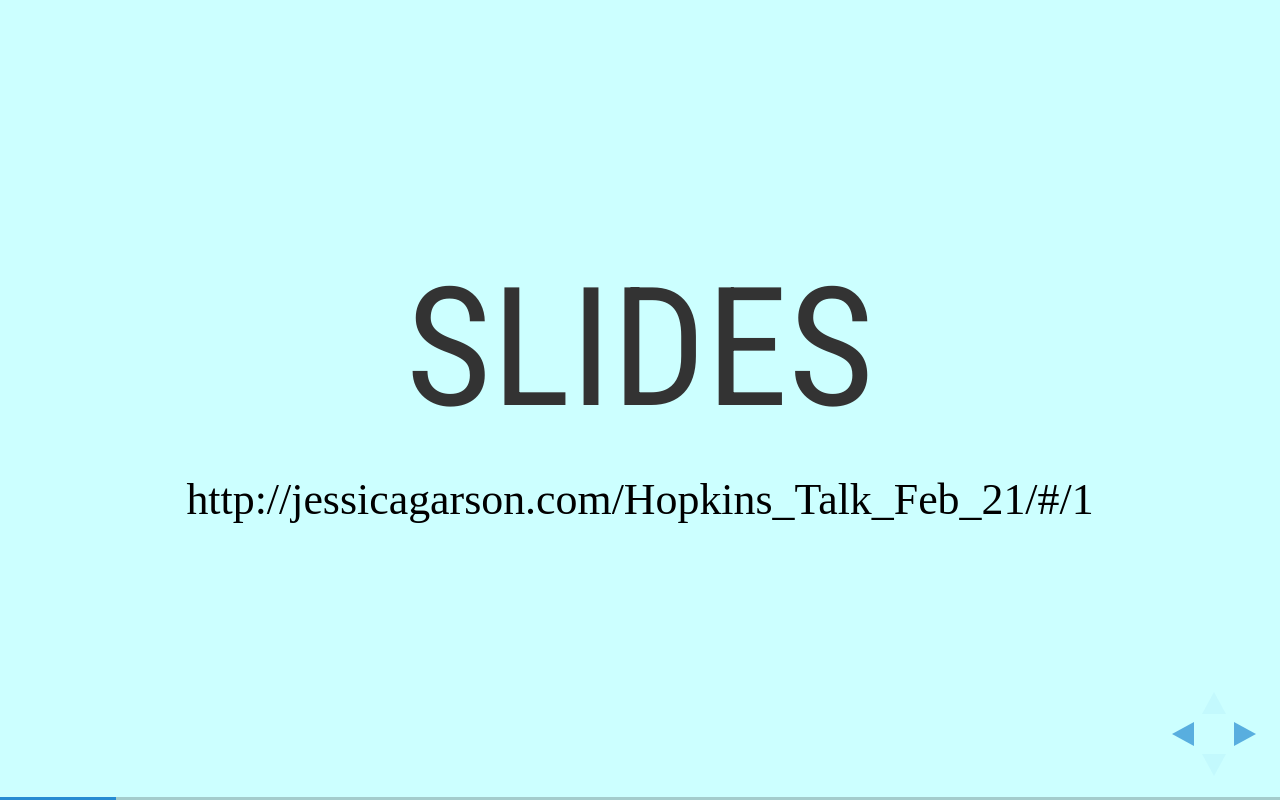
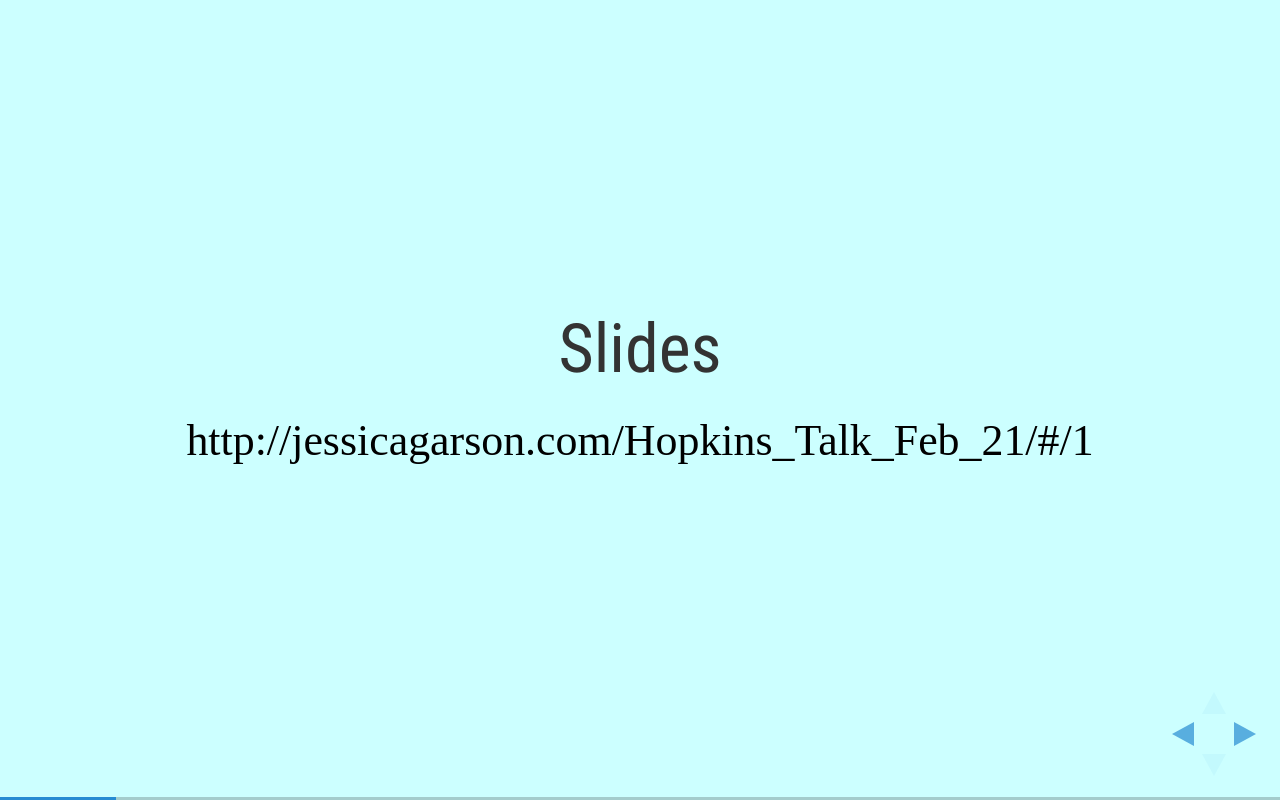
Before and after one commit to JessicaGarson/Hopkins_Talk_Feb_21, a plain HTML site: page index.html in a window 1280 px wide. Both pictures are taken after a click on the button 1251 px from the left and 734 px from the top of the page. Drawn offline with Linux system fonts and the light colour scheme.

Commit message:
Update index.html

```diff
--- a/index.html
+++ b/index.html
@@ -51,9 +51,9 @@
 				</section>
 
 				<section>
-					<h1>Slides</h1>
+					<h3>Slides</h3>
 					<p>
-						<ahref="http://jessicagarson.com/Hopkins_Talk_Feb_21/#/">http://jessicagarson.com/Hopkins_Talk_Feb_21/#/1</a>
+					<ahref="http://jessicagarson.com/Hopkins_Talk_Feb_21/#/">http://jessicagarson.com/Hopkins_Talk_Feb_21/#/1</a>
 					</p>
 				</section>
 
```
